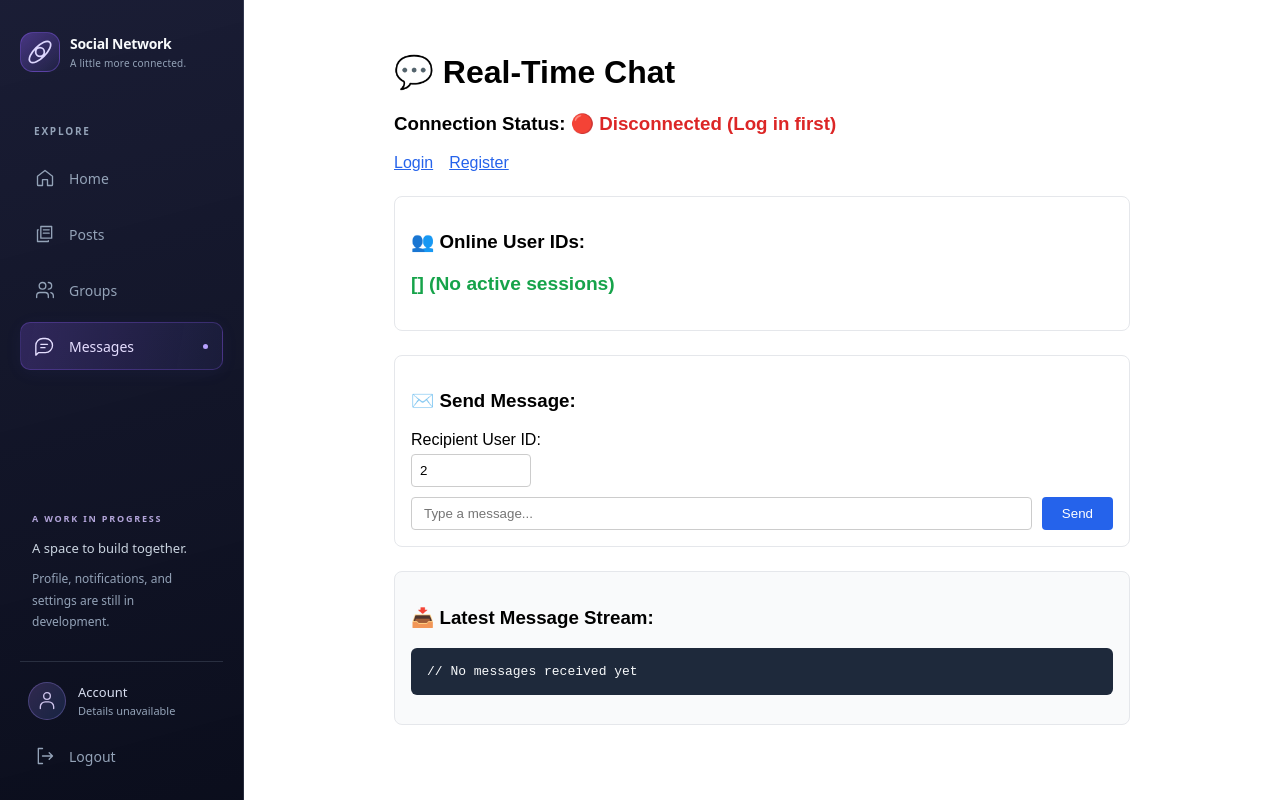
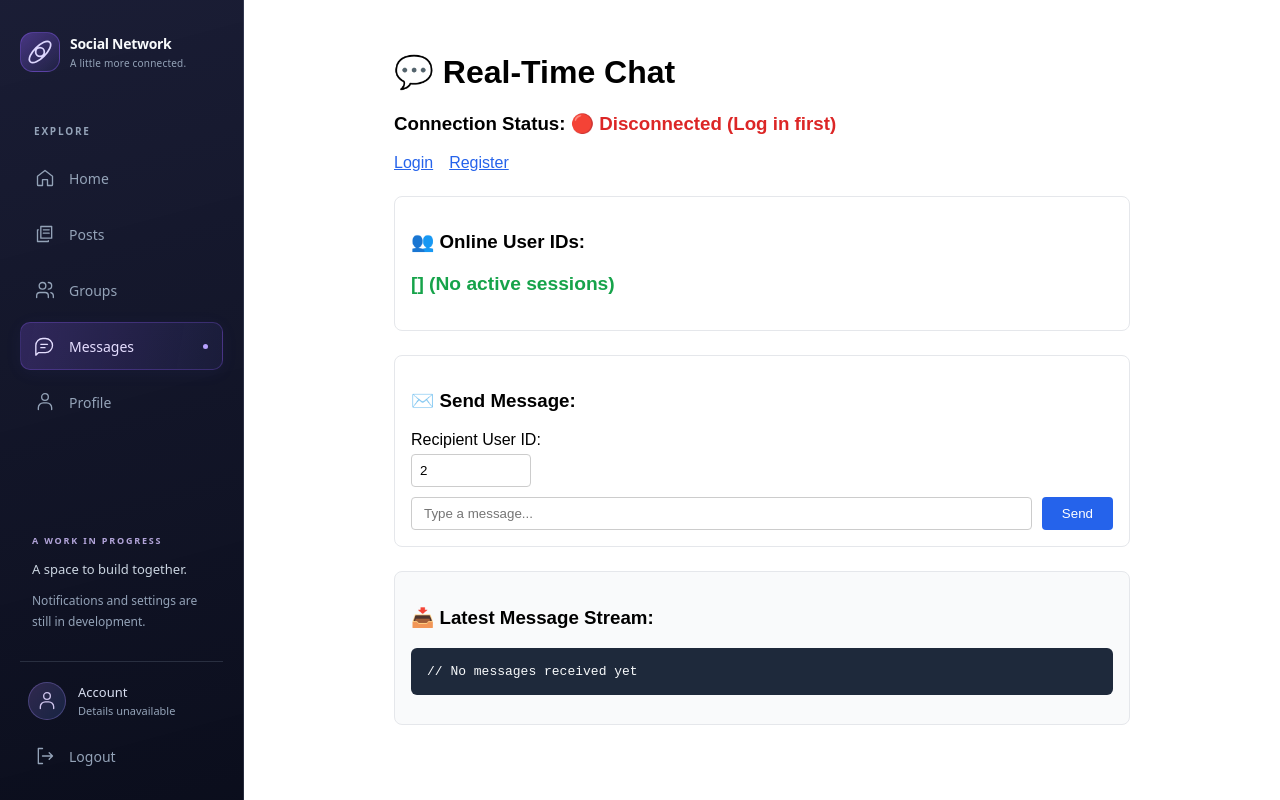
Before and after one commit to hussainhht/Spacial-Network, a Next.js app in the folder frontend/: page /chat in a window 1280 px wide. Built offline with nearby package versions, Linux system fonts and the light colour scheme; no server answers.

Commit message:
feat(sidebar): add profile link to navigation and update development note

```diff
--- a/frontend/src/components/layout/AppSidebar.tsx
+++ b/frontend/src/components/layout/AppSidebar.tsx
@@ -12,6 +12,7 @@ const navigation: { href: string; label: string; icon: AppIconName }[] = [
   { href: "/posts", label: "Posts", icon: "posts" },
   { href: "/groups", label: "Groups", icon: "groups" },
   { href: "/chat", label: "Messages", icon: "chat" },
+  { href: "/profile", label: "Profile", icon: "user" },
 ];
 
 export default function AppSidebar() {
@@ -62,7 +63,7 @@ export default function AppSidebar() {
       <div className={styles.developmentNote}>
         <span className={styles.eyebrow}>A WORK IN PROGRESS</span>
         <p>A space to build together.</p>
-        <span>Profile, notifications, and settings are still in development.</span>
+        <span>Notifications and settings are still in development.</span>
       </div>
       <div className={styles.account}>
         {/* Temporary fallback: neither login nor an existing /me API exposes identity. */}
```
